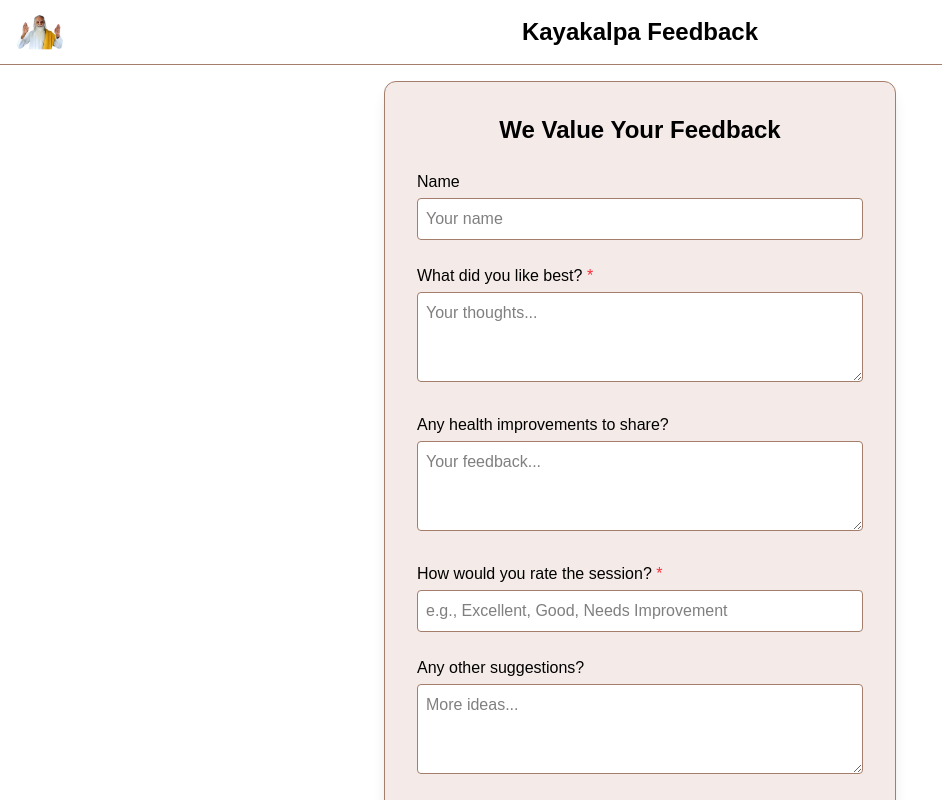
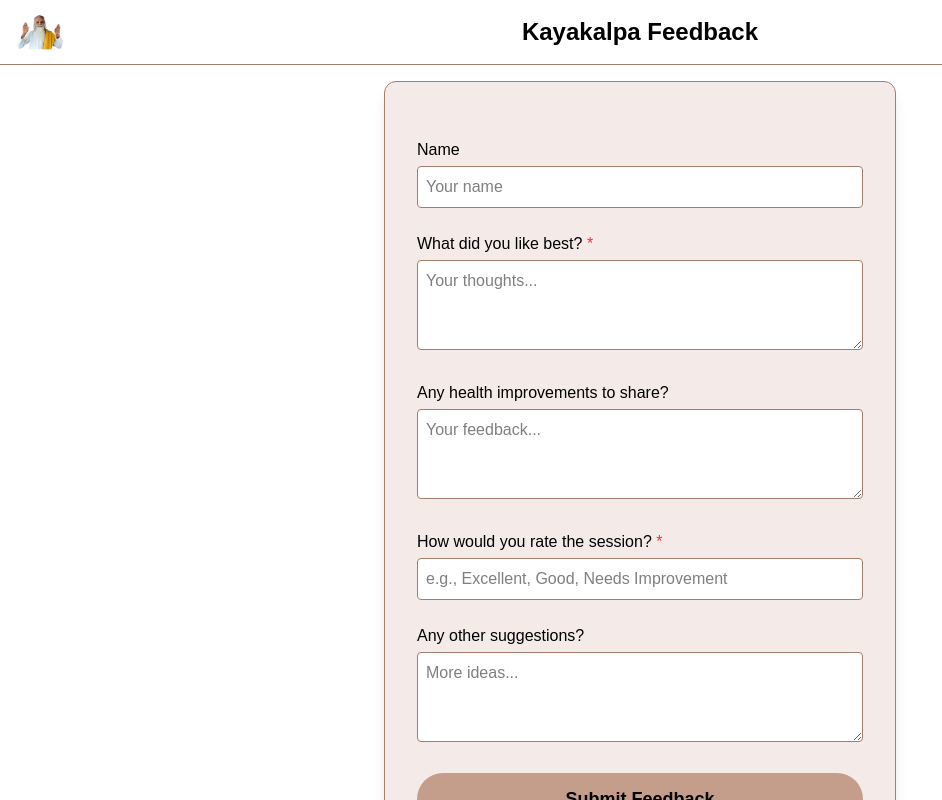
Before and after one commit to Itz-Viggy/Yoga-Registration, a Next.js app: page /review in a window 1280 px wide. Shown: the top 800 px of the page, without its empty margins (0-942 px from the left). Built offline with nearby package versions, Linux system fonts and the light colour scheme.

Commit message:
Title Change 2.0

```diff
--- a/src/app/review/page.tsx
+++ b/src/app/review/page.tsx
@@ -78,7 +78,7 @@ export default function FeedbackPage() {
           style={{ backgroundColor: "#f4ebe8", borderColor: "#a57d6b" }}
         >
           <h2 className="text-2xl font-bold text-black text-center">
-            We Value Your Feedback
+
           </h2>
 
           {/* Name */}
```
